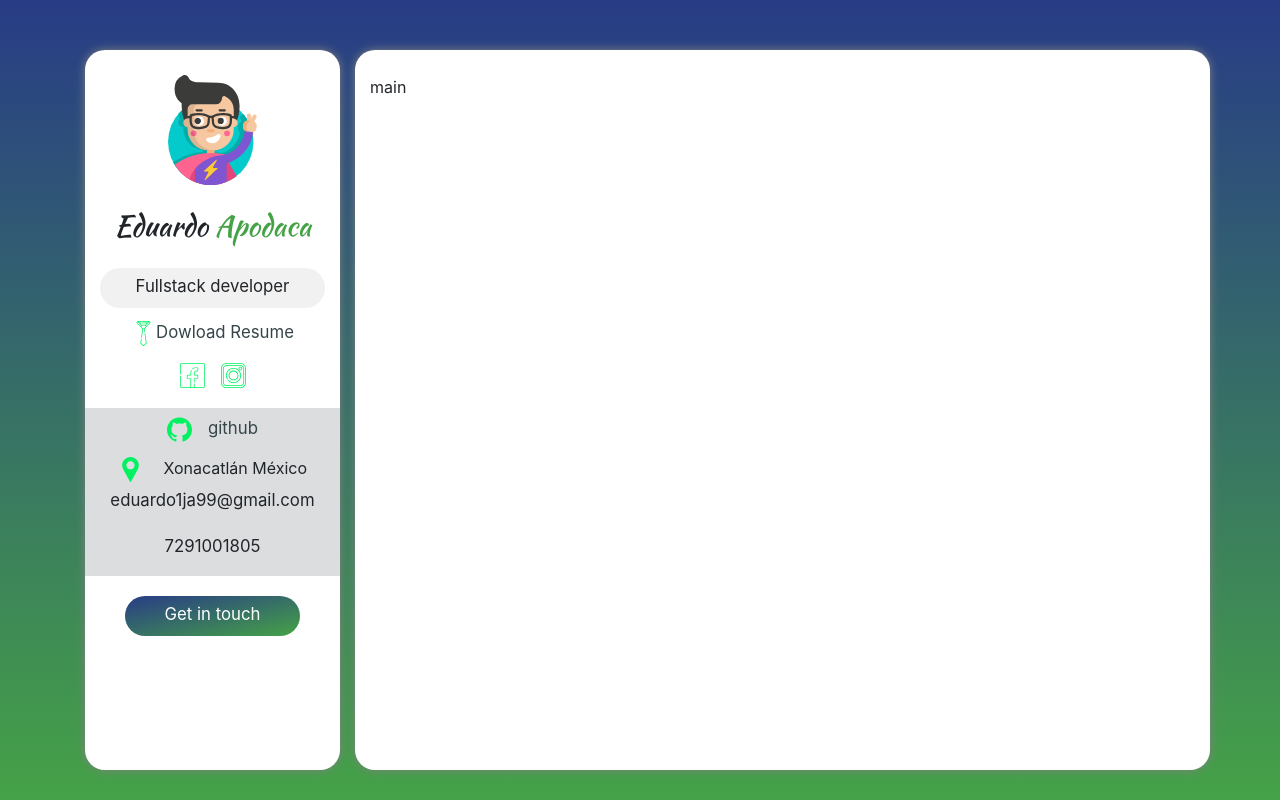
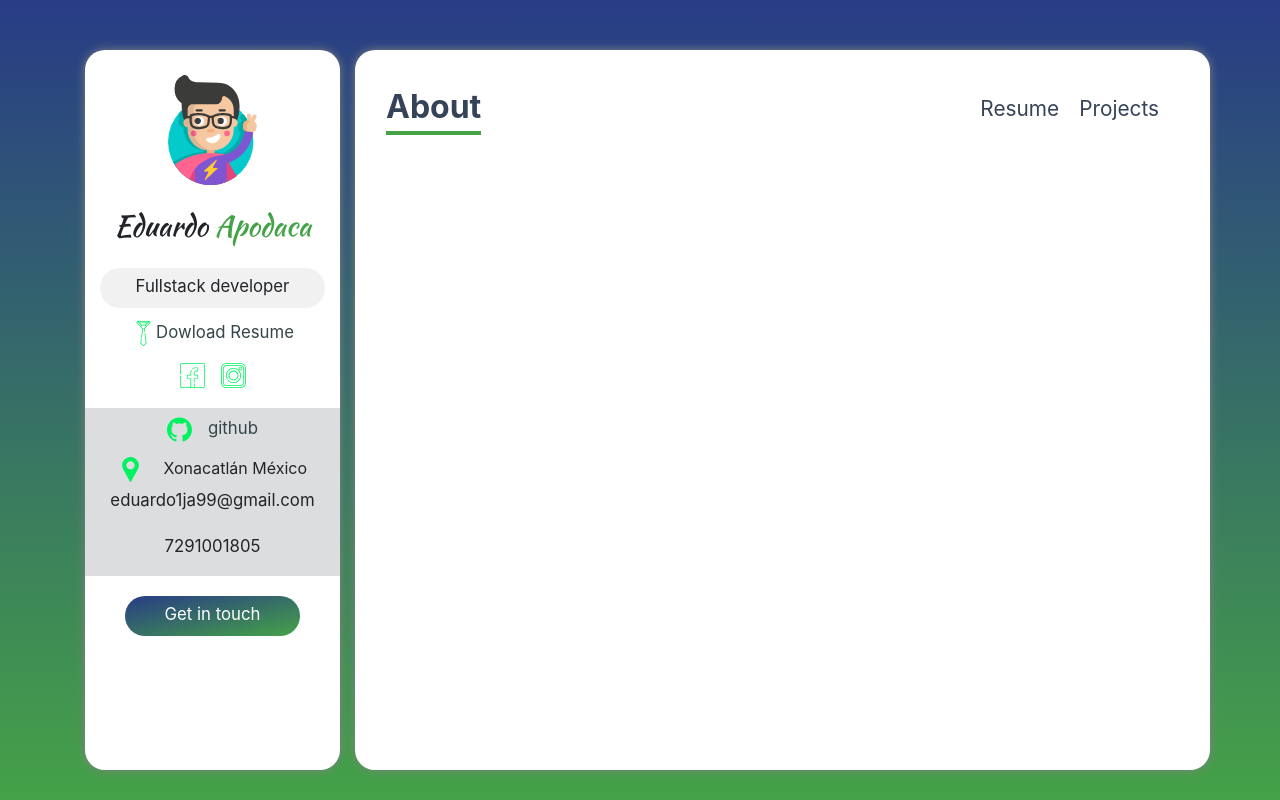
Before and after one commit to eduardo99ja/apodaca-portfolio, a React (Create React App) app: page / in a window 1280 px wide. Built offline with nearby package versions, Linux system fonts and the light colour scheme.

Commit message:
Navbar component

```diff
--- a/src/App.js
+++ b/src/App.js
@@ -1,3 +1,4 @@
+const { default: Navbar } = require('./components/Navbar')
 const { default: Sidebar } = require('./components/Sidebar')
 
 function App() {
@@ -8,7 +9,9 @@ function App() {
           <div className='col-lg-3 '>
             <Sidebar />
           </div>
-          <div className='col-lg-9 app__main-content'>main</div>
+          <div className='col-lg-9 app__main-content'>
+            <Navbar />
+          </div>
         </div>
       </div>
     </div>
--- /dev/null
+++ b/src/components/Navbar.js
@@ -0,0 +1,29 @@
+import React, { useState } from 'react'
+
+const Navbar = () => {
+  const [active, setActive] = useState('About')
+  return (
+    <div className='navbar'>
+      <div className='navbar__active'>{active}</div>
+      <div className='navbar__items'>
+        {active !== 'About' && (
+          <div className='navbar__item' onClick={() => setActive('About')}>
+            About
+          </div>
+        )}
+        {active !== 'Resume' && (
+          <div className='navbar__item' onClick={() => setActive('Resume')}>
+            Resume
+          </div>
+        )}
+        {active !== 'Projects' && (
+          <div className='navbar__item' onClick={() => setActive('Projects')}>
+            Projects
+          </div>
+        )}
+      </div>
+    </div>
+  )
+}
+
+export default Navbar
--- a/src/components/Sidebar.js
+++ b/src/components/Sidebar.js
@@ -25,16 +25,16 @@ const Sidebar = () => {
         </div>
       </a>
       <figure className='sidebar__social-icons my-2'>
-        <a href=''>
+        <a href='!#'>
           <img src={facebook} alt='facebook' className='sidebar__icon mr-3' />
         </a>
-        <a href=''>
+        <a href='!#'>
           <img src={instagram} alt='instagram' className='sidebar__icon' />
         </a>
       </figure>
       <div className='sidebar__contact'>
         <div className='sidebar__item sidebar__github'>
-          <a href=''>
+          <a href='!#'>
             <img src={github} alt='github' className='sidebar__icon mr-3' />
             github
           </a>
--- a/src/index.css
+++ b/src/index.css
@@ -82,7 +82,7 @@ a:hover {
   transition: all 3s linear;
 }
 .sidebar__email:hover{
-    transform: scale(1.05);
+    background-image: linear-gradient(to right bottom, #45a247,#283c86);
 }
 
 .sidebar__github:hover,
@@ -96,3 +96,31 @@ a:hover {
         margin: 30px 0;
     }
 }
+
+
+/* navbar */
+
+
+.navbar__items{
+  display: flex;
+}
+.navbar__active{
+  font-size: 2rem;
+  font-weight: 700;
+  color: #354358;
+  border-bottom: 4px solid #45a247;
+}
+
+.navbar__item{
+  margin-right: 20px;
+  text-decoration: none;
+  color: #354358;
+  font-size: 1.3rem;
+  cursor: pointer;
+}
+.navbar__item:hover{
+  background: -webkit-linear-gradient(#283c86, #45a247);
+  background-clip: text;
+  -webkit-background-clip: text;
+  -webkit-text-fill-color: transparent;
+}
```
